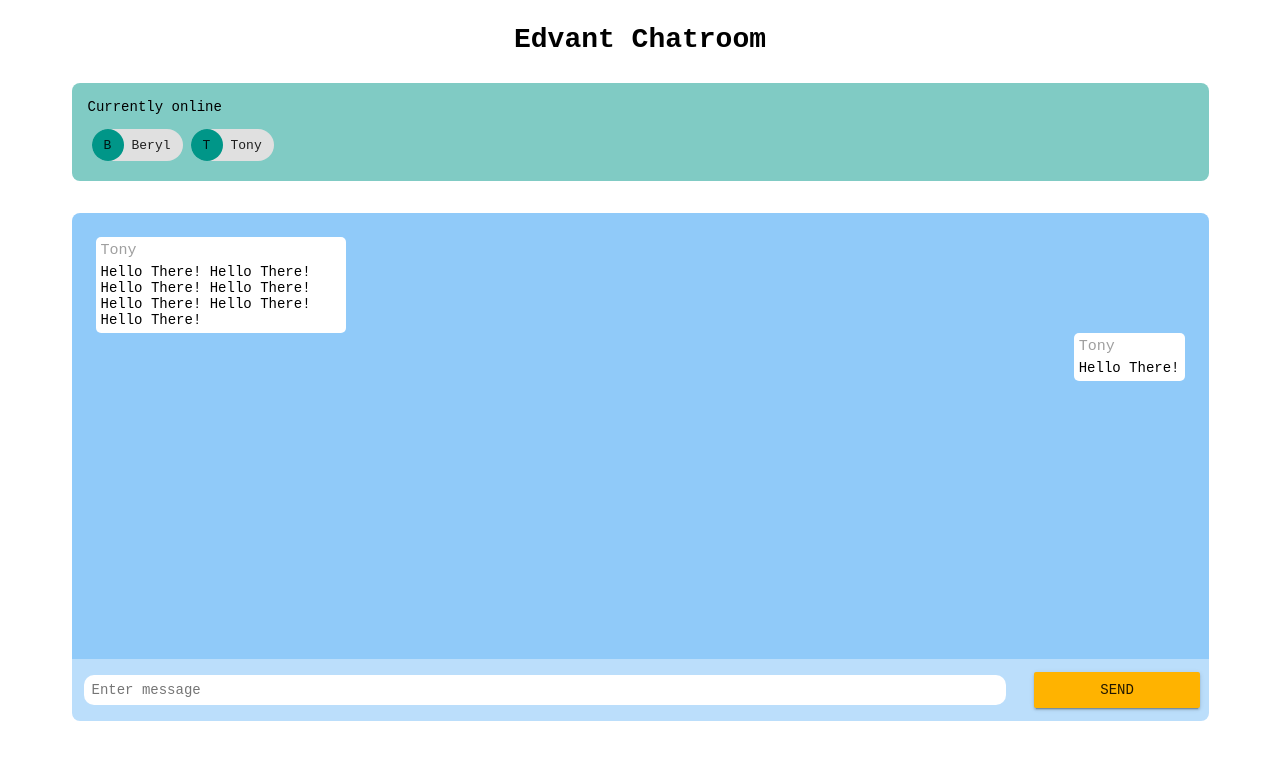
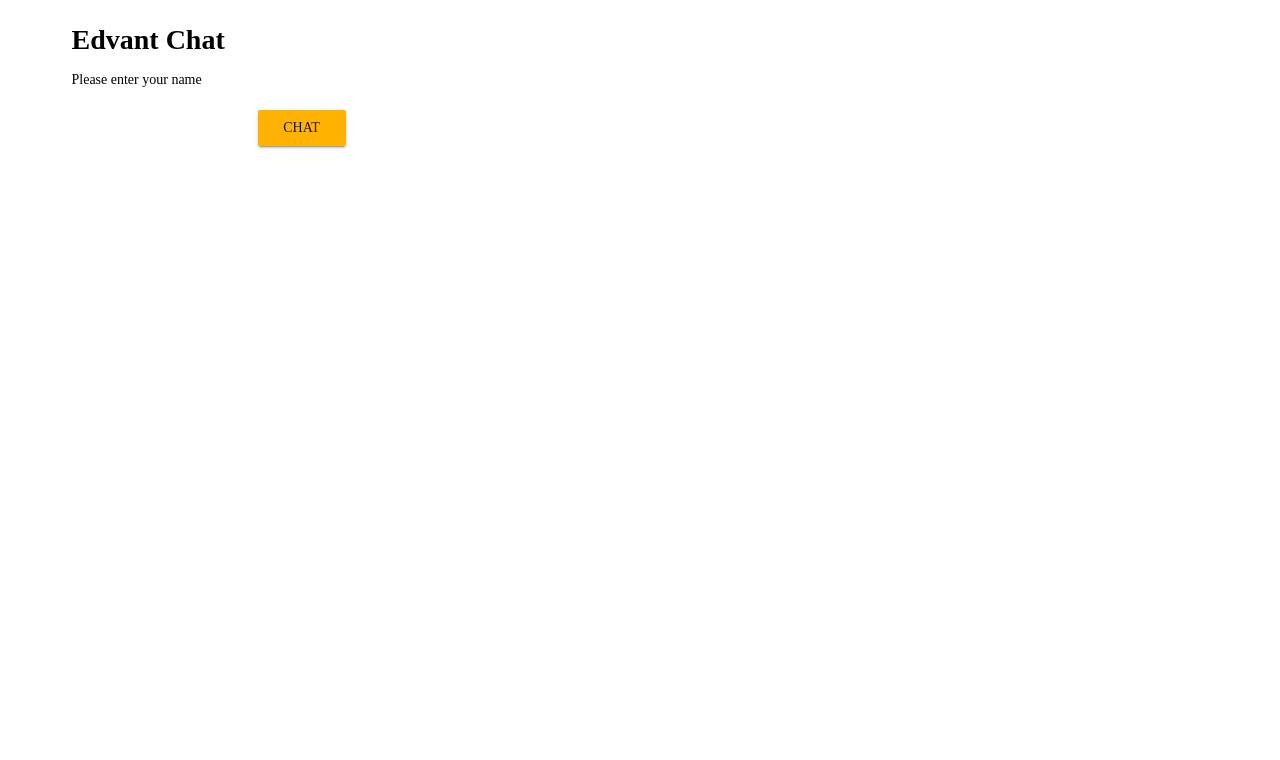
Before and after one commit to kwaihung1314/edvantChat, a Vue app: page /#/ in a window 1280 px wide. Shown: the top 760 px of the page. Built offline with nearby package versions, Linux system fonts and the light colour scheme.

Commit message:
intergrate with socket.io, chatName page

```diff
--- a/package.json
+++ b/package.json
@@ -12,6 +12,7 @@
   },
   "dependencies": {
     "material-design-icons-iconfont": "^3.0.3",
+    "socket.io-client": "^2.1.1",
     "vue": "^2.5.2",
     "vue-router": "^3.0.1",
     "vuetify": "^1.2.2"
--- /dev/null
+++ b/src/components/chatName.vue
@@ -0,0 +1,27 @@
+<template>
+  <v-container grid-list-md>
+    <h1 class="app-header mb-3">Edvant Chat</h1>
+    <div class="instruction mb-3">Please enter your name</div>
+    <input type="text" v-model="username" @keyup.enter="enterChat">
+    <v-btn color="#FFB300" @click="enterChat">chat</v-btn>
+  </v-container>
+</template>
+
+<script>
+export default {
+  data () {
+    return {
+      username: ''
+    }
+  },
+  methods: {
+    enterChat () {
+      this.$router.push({path: `/chat/${this.username}`})
+    }
+  }
+}
+</script>
+
+<style lang="scss" scoped>
+
+</style>
--- a/src/components/chatroom.vue
+++ b/src/components/chatroom.vue
@@ -1,17 +1,14 @@
 <template>
   <v-container grid-list-md>
-    <h1 class="app-header mb-4">Edvant Chatroom</h1>
+    <h1 class="app-header">Edvant Chatroom</h1>
+    <h2 class="user-header mb-4">Your name: <span class="cyan--text">{{username}}</span></h2>
     <v-layout wrap>
       <v-flex xs12>
         <div class="teal lighten-3 online-box pa-3">
           <div class="header">Currently online</div>
-          <v-chip>
-            <v-avatar class="teal">B</v-avatar>
-            Beryl
-          </v-chip>
-          <v-chip>
-            <v-avatar class="teal">T</v-avatar>
-            Tony
+          <v-chip v-for="(user, index) in onlineList" :key="index">
+            <v-avatar class="teal">{{user.substr(0,1)}}</v-avatar>
+            {{user}}
           </v-chip>
         </div>
       </v-flex>
@@ -50,12 +47,25 @@
 </template>
 
 <script>
+import io from 'socket.io-client'
 export default {
   data () {
     return {
       onlineList: [],
-      messageList: []
+      messageList: [],
+      socket: io('http://localhost:3000'),
+      username: ''
     }
+  },
+  mounted () {
+    this.username = this.$route.params.name
+    this.socket.emit('user entered', this.username)
+    this.socket.on('update users', (userList) => {
+      console.log('update user')
+      for (let key in userList) {
+        this.onlineList.push(userList[key])
+      }
+    })
   }
 }
 </script>
@@ -65,7 +75,7 @@ export default {
   font-family: monospace, 'Courier New', Courier;
 }
 
-.app-header {
+.app-header, .user-header {
   text-align: center;
 }
 
--- a/src/router/index.js
+++ b/src/router/index.js
@@ -1,15 +1,21 @@
 import Vue from 'vue'
 import Router from 'vue-router'
 import chatroom from '@/components/chatroom'
+import chatName from '@/components/chatName'
 
 Vue.use(Router)
 
 export default new Router({
   routes: [
     {
-      path: '/',
+      path: '/chat/:name',
       name: 'chatroom',
       component: chatroom
+    },
+    {
+      path: '/',
+      name: 'chatName',
+      component: chatName
     }
   ]
 })
```
Also changed, not shown: 1 other file (tests, documents, lock files or other folders).
